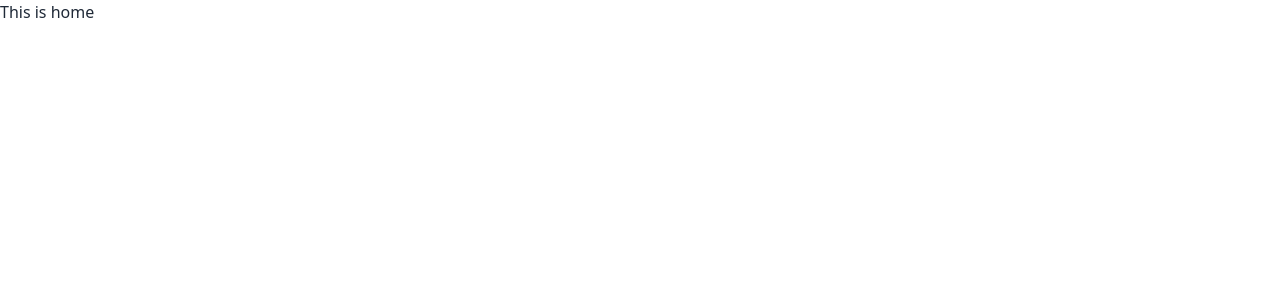
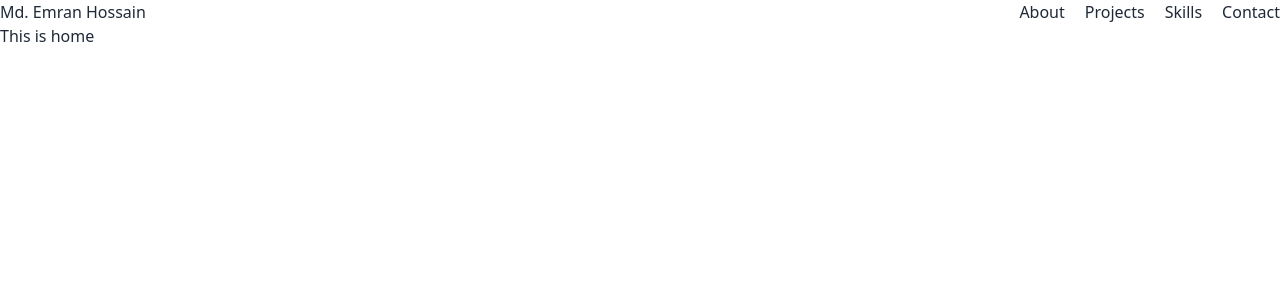
Before and after one commit to Emranhossainshuvo/front-end-portfolio, a React (Vite) app: page / in a window 1280 px wide. Shown: the top 300 px of the page. Built offline with nearby package versions, Linux system fonts and the light colour scheme.

Commit message:
created a basic navbar added react icons make it just for large device it is not responsive yet

```diff
--- a/package.json
+++ b/package.json
@@ -14,6 +14,7 @@
     "match-sorter": "^6.3.4",
     "react": "^18.2.0",
     "react-dom": "^18.2.0",
+    "react-icons": "^5.2.1",
     "react-router-dom": "^6.23.1",
     "sort-by": "^1.2.0"
   },
--- a/src/components/Main/Main.jsx
+++ b/src/components/Main/Main.jsx
@@ -1,8 +1,10 @@
 import { Outlet } from "react-router-dom";
+import Navbar from "../shared/Navbar/Navbar";
 
 const Main = () => {
     return (
         <div>
+            <Navbar></Navbar>
             <Outlet></Outlet>
         </div>
     );
--- /dev/null
+++ b/src/components/shared/Navbar/Navbar.jsx
@@ -0,0 +1,38 @@
+import { useState } from "react";
+import { FaBars, FaTimes } from "react-icons/fa";
+
+const Navbar = () => {
+
+    const [menuOpen, setMenuOpen] = useState(false);
+
+    const handleToggle = () => {
+        setMenuOpen(!menuOpen)
+    }
+
+
+    return (
+        <>
+            {/* main div to hold everything in the navbar file */}
+            <div className="flex justify-between items-center">
+                {/* div for left side element such as name and icon */}
+                <div>
+                    <h3>Md. Emran Hossain</h3>
+                </div>
+                <div className="menu-icon md:hidden" onClick={handleToggle}>
+                    {menuOpen ? <FaTimes /> : <FaBars />}
+                </div>
+                <div className={`menu-links md:flex ${menuOpen ? 'block' : 'hidden'}`}>
+                    <ul className="flex items-center gap-5">
+                        <li>About</li>
+                        <li>Projects</li>
+                        <li>Skills</li>
+                        <li>Contact</li>
+                    </ul>
+                </div>
+
+            </div>
+        </>
+    );
+};
+
+export default Navbar;
```
Also changed, not shown: 1 other file (tests, documents, lock files or other folders).
